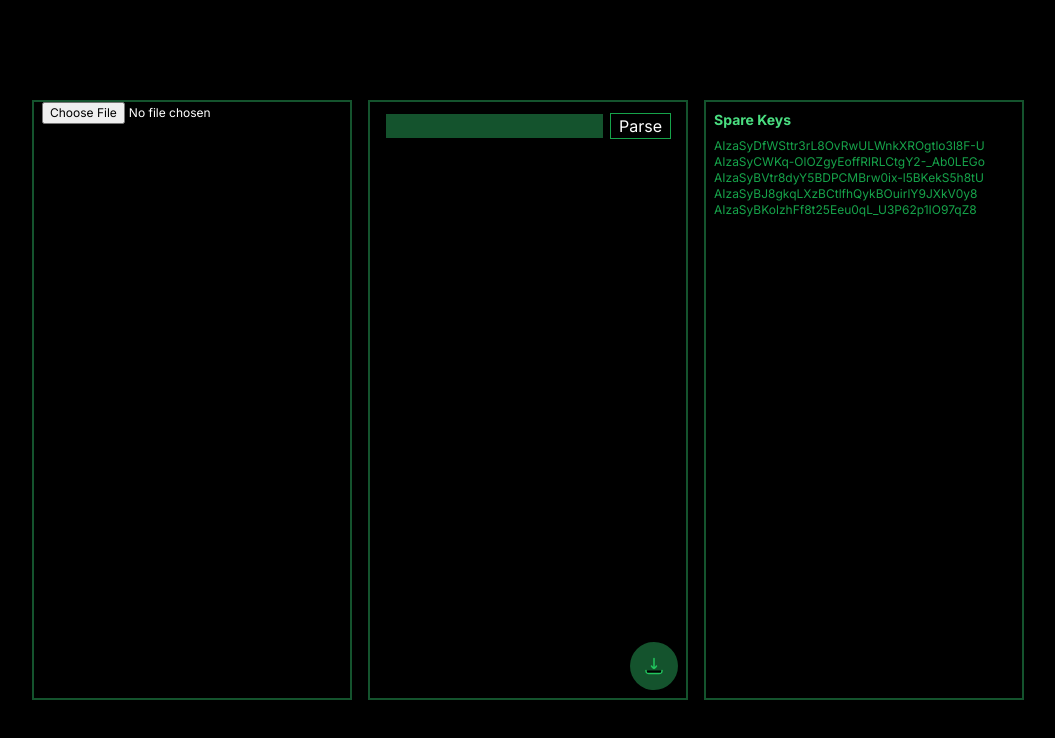
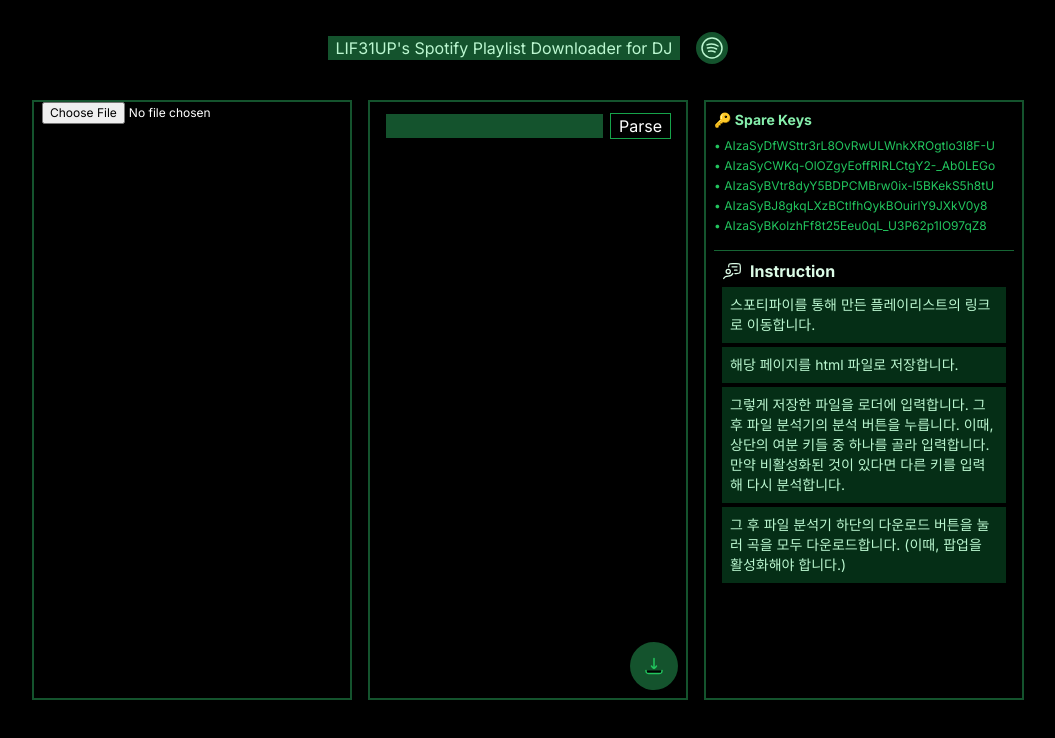
Before and after one commit to lif31up/dj-tool, a Next.js app: page / in a window 1280 px wide. Shown: the top 738 px of the page, without its empty margins (112-1167 px from the left). Built offline with nearby package versions, Linux system fonts and the light colour scheme.

Commit message:
feature: instructor

```diff
--- a/app/layout.tsx
+++ b/app/layout.tsx
@@ -6,8 +6,8 @@
 const inter = Inter({ subsets: ["latin"] });
 
 export const metadata: Metadata = {
-  title: "untitled",
-  description: "no description",
+  title: "LIF31UP's Spotify Playlist Downloader for DJ",
+  description: "lif31up designed and built",
 };
 
 export default function RootLayout({
--- a/app/page.tsx
+++ b/app/page.tsx
@@ -2,7 +2,38 @@
 
 export default function Home() {
   return (
-    <main className="flex justify-center items-center">
+    <main className="flex justify-center items-center relative">
+      <div className="absolute top-0  w-fit h-fit  mt-8  flex items-center gap-4 text-green-200">
+        <h1 className="w-fit h-full  px-2  bg-green-900">
+          {"LIF31UP's Spotify Playlist Downloader for DJ"}
+        </h1>
+        <a
+          className="w-8 h-8  flex items-center justify-center  rounded-full  bg-green-900"
+          href="https://open.spotify.com/"
+        >
+          <svg
+            xmlns="http://www.w3.org/2000/svg"
+            viewBox="0 0 24 24"
+            width={24}
+            height={24}
+            fill={"none"}
+          >
+            <circle
+              cx="12"
+              cy="12"
+              r="10"
+              stroke="currentColor"
+              strokeWidth="1.5"
+            />
+            <path
+              d="M7.5 12.0685C8.59944 11.6998 9.77639 11.5 11 11.5C13.0238 11.5 14.9199 12.0465 16.5488 13M18 10C16.1509 8.7383 13.9122 8 11.5 8C9.90307 8 8.38216 8.32358 7 8.90839M15.129 16C13.8927 15.3609 12.4894 15 11.0018 15C10.1819 15 9.38762 15.1096 8.63281 15.315"
+              stroke="currentColor"
+              strokeWidth="1.5"
+              strokeLinecap="round"
+            />
+          </svg>
+        </a>
+      </div>
       <PlaylistRoot />
     </main>
   );
--- a/components/feature/FileDisplay.tsx
+++ b/components/feature/FileDisplay.tsx
@@ -25,14 +25,19 @@
 
 interface ElementProps extends DefaultProps<never> {
   title: string;
+  isDownloaded?: boolean;
 }
-export function Element({ title }: ElementProps) {
+export function Element({ title, isDownloaded = true }: ElementProps) {
   const style: TailwindProperties = {
     xl: "h-8 w-full  px-2",
     base: "flex items-center  bg-green-800  text-green-200",
   };
   return (
-    <div className={`${style.xl} ${style.base}`}>
+    <div
+      className={`${style.xl} ${style.base} ${
+        isDownloaded ? "" : "opacity-50"
+      }`}
+    >
       <h1 className="text-xs">{title.replace("\n", " - ")}</h1>
     </div>
   );
--- a/components/feature/Parser.tsx
+++ b/components/feature/Parser.tsx
@@ -1,24 +1,29 @@
 "use client";
 
-import React, { useCallback, useEffect, useRef, useState } from "react";
+import React, { useEffect, useRef, useState } from "react";
 import { RecoilState, useRecoilValue } from "recoil";
-import YTFetcher from "@/utils/youtube/YoutubeRequest";
-import CBLTFetcher from "@/utils/cobalt/CobaltRequest";
+import YTFetcher from "@/utils/YTRequest";
+import CBLTFetcher from "@/utils/CBLTRequest";
 import { wait } from "next/dist/lib/wait";
 import { Element } from "@/components/feature/FileDisplay";
 
 type ParsedElement = {
   title: string;
   videoIds: string[];
+  isDownloaded: boolean;
 };
-
 function Parser({ atom }: { atom: RecoilState<string[]> }) {
-  const [isLoaded, setIsLoaded] = useState<boolean>(false);
+  const [isParsed, setIsParsed] = useState<boolean>(false);
+  const [localIndex, setLocalIndex] = useState<number>(0);
   const playlist: string[] = useRecoilValue(atom);
   const parsedListRef = useRef<ParsedElement[]>([]);
   const inputId: string = "parser-input-0";
+  useEffect(() => {
+    parsedListRef.current = [];
+    setIsParsed(false);
+    setLocalIndex(0);
+  }, [playlist]);
   const clickHandler = () => {
-    setIsLoaded(false);
     const inputElement: HTMLInputElement | HTMLElement | null =
       document.getElementById(inputId);
     if (!inputElement) return;
@@ -28,8 +33,8 @@
       return () => {
         console.log("key is too short.");
       };
-    console.log(playlist);
     const newList: ParsedElement[] = [];
+    setIsParsed(false);
     const promiseArray: Promise<void>[] = playlist.map(
       async (title: string): Promise<void> => {
         console.log(title);
@@ -44,7 +49,11 @@
         return YTFetcher({ pattern: title, key: key }).then(
           (videoIds: string[]) => {
             if (videoIds[0] === "error") return;
-            newList.push({ title: title, videoIds: videoIds });
+            newList.push({
+              title: title,
+              videoIds: videoIds,
+              isDownloaded: false,
+            });
           }
         );
       }
@@ -52,21 +61,24 @@
     console.log("parse started...");
     Promise.all(promiseArray).then(() => {
       parsedListRef.current = [...parsedListRef.current, ...newList];
-      setIsLoaded(true);
+      setIsParsed(true);
     });
   };
   const downloadHandler = () => {
     parsedListRef.current.forEach(
       async (element: ParsedElement, index: number) => {
+        if (element.isDownloaded) return;
         await wait(index * 5500);
         CBLTFetcher({
-          url: `https://www.youtube.com/watch?v=${element.videoIds[0]}`,
+          url: `https://www.youtube.com/watch?v=${element.videoIds[localIndex]}`,
         }).then((url: string) => {
           if (url === "error") return;
+          element.isDownloaded = true;
           window.open(url);
         });
       }
     );
+    setLocalIndex(localIndex + 1);
   };
   return (
     <div className={"relative w-full h-full"}>
@@ -85,7 +97,11 @@
       </div>
       <div className="w-full h-fit  p-1  grid gap-1  text-xs overflow-scroll">
         {parsedListRef.current.map((element: ParsedElement, index: number) => (
-          <Element key={index} title={element.title} />
+          <Element
+            key={index}
+            title={element.title}
+            isDownloaded={element.isDownloaded}
+          />
         ))}
       </div>
       <div className="absolute bottom-0 right-0 p-2">
--- a/components/section/PlaylistRoot.tsx
+++ b/components/section/PlaylistRoot.tsx
@@ -1,9 +1,12 @@
 "use client";
 
+import YT_KEY from "@/public/YTKeys.json";
 import FileLoader from "@/components/feature/FileLoader";
 import { atom, RecoilRoot, useRecoilValue } from "recoil";
 import FileDisplay from "@/components/feature/FileDisplay";
 import Parser from "@/components/feature/Parser";
+import TailwindProperties from "@/styles/TailwindProperties";
+import DefaultProps from "@/utils/DefaultProps";
 
 const playlistAtom = atom<string[]>({ key: "playlist-atom", default: [] });
 
@@ -38,20 +41,91 @@
           title="File Loader"
           className="w-80 h-3/4 flex-col gap-4 border-green-900 border-2 p-2"
         >
-          <h1 className="text-sm font-bold text-green-400 pb-2">Spare Keys</h1>
-          <p className="text-xs text-green-600">
-            AIzaSyDfWSttr3rL8OvRwULWnkXROgtlo3l8F-U
-            <br />
-            AIzaSyCWKq-OlOZgyEoffRIRLCtgY2-_Ab0LEGo
-            <br />
-            AIzaSyBVtr8dyY5BDPCMBrw0ix-l5BKekS5h8tU
-            <br />
-            AIzaSyBJ8gkqLXzBCtlfhQykBOuirlY9JXkV0y8
-            <br />
-            AIzaSyBKolzhFf8t25Eeu0qL_U3P62p1IO97qZ8
-          </p>
+          <h1 className="text-sm font-bold text-green-300 pb-2">
+            🔑 Spare Keys
+          </h1>
+          <div className="w-full h-fit pb-4  grid gap-1  text-green-500 border-b border-b-green-800">
+            {YT_KEY.map((key: string, index: number) => (
+              <Key key={index} data={{ key: key }} />
+            ))}
+          </div>
+          <li className="w-full h-fit  p-2  grid gap-1  text-sm text-green-200">
+            <h1 className="text-base font-bold  flex gap-2  items-center text-green-100">
+              <svg
+                xmlns="http://www.w3.org/2000/svg"
+                viewBox="0 0 24 24"
+                width="20"
+                height="20"
+                fill="none"
+              >
+                <path
+                  d="M13 15C10.7083 21 4.29167 15 2 21"
+                  stroke="currentColor"
+                  stroke-width="1.5"
+                  stroke-linecap="round"
+                  stroke-linejoin="round"
+                />
+                <path
+                  d="M15.5 15H17.0013C19.3583 15 20.5368 15 21.2691 14.2678C22.0013 13.5355 22.0013 12.357 22.0013 10V8C22.0013 5.64298 22.0013 4.46447 21.2691 3.73223C20.5368 3 19.3583 3 17.0013 3H13.0013C10.6443 3 9.46576 3 8.73353 3.73223C8.11312 4.35264 8.01838 5.29344 8.00391 7"
+                  stroke="currentColor"
+                  stroke-width="1.5"
+                  stroke-linecap="round"
+                  stroke-linejoin="round"
+                />
+                <circle
+                  cx="7.5"
+                  cy="12.5"
+                  r="2.5"
+                  stroke="currentColor"
+                  stroke-width="1.5"
+                  stroke-linecap="round"
+                  stroke-linejoin="round"
+                />
+                <path
+                  d="M12 7H18M18 11H15"
+                  stroke="currentColor"
+                  stroke-width="1.5"
+                  stroke-linecap="round"
+                  stroke-linejoin="round"
+                />
+              </svg>
+              Instruction
+            </h1>
+            <ul className="bg-green-950 p-2">
+              스포티파이를 통해 만든 플레이리스트의 링크로 이동합니다.{" "}
+            </ul>
+            <ul className="bg-green-950 p-2">
+              해당 페이지를 html 파일로 저장합니다.
+            </ul>
+            <ul className="bg-green-950 p-2">
+              그렇게 저장한 파일을 로더에 입력합니다. 그 후 파일 분석기의 분석
+              버튼을 누릅니다. 이때, 상단의 여분 키들 중 하나를 골라 입력합니다.
+              만약 비활성화된 것이 있다면 다른 키를 입력해 다시 분석합니다.
+            </ul>
+            <ul className="bg-green-950 p-2">
+              그 후 파일 분석기 하단의 다운로드 버튼을 눌러 곡을 모두
+              다운로드합니다. (이때, 팝업을 활성화해야 합니다.)
+            </ul>
+          </li>
         </section>
       </div>
     </>
   );
 }
+
+type KeyData = {
+  key: string;
+};
+function Key({ className, data }: DefaultProps<KeyData>) {
+  if (!data) return <></>;
+  const { key }: KeyData = data;
+  const style: TailwindProperties = {
+    xl: "",
+    base: "",
+  };
+  return (
+    <div className={`${style.xl} ${style.base} ${className}`}>
+      <h1 className="text-xs"> • {key}</h1>
+    </div>
+  );
+}
--- /dev/null
+++ b/public/YTKeys.json
@@ -0,0 +1,7 @@
+[
+	"AIzaSyDfWSttr3rL8OvRwULWnkXROgtlo3l8F-U",
+	"AIzaSyCWKq-OlOZgyEoffRIRLCtgY2-_Ab0LEGo",
+	"AIzaSyBVtr8dyY5BDPCMBrw0ix-l5BKekS5h8tU",
+	"AIzaSyBJ8gkqLXzBCtlfhQykBOuirlY9JXkV0y8",
+	"AIzaSyBKolzhFf8t25Eeu0qL_U3P62p1IO97qZ8"
+]
--- a/utils/cobalt/CobaltRequest.ts
+++ b/utils/CBLTRequest.ts
@@ -1,6 +1,4 @@
-import { isOfType } from "@/utils/DefaultProps";
-
-export interface cobaltRequest {
+export interface CBLTRequest {
   url: string;
   vCodec: string;
   vQuality: string;
@@ -53,7 +51,14 @@
 } // CBLTFetcher()
 export default CBLTFetcher;
 
-export const dataWithoutUrl: cobaltRequest = {
+type CBLTFetchWithIdsData = {
+  ids: string[];
+};
+export async function CBLTFetchWithIds(data: CBLTFetchWithIdsData) {
+  const { ids }: CBLTFetchWithIdsData = data;
+}
+
+export const dataWithoutUrl: CBLTRequest = {
   url: "insert_your_url",
   vCodec: "h264",
   vQuality: "720",
```
Also changed, not shown: utils/YTRequest.ts (renamed from utils/youtube/YoutubeRequest.ts).
